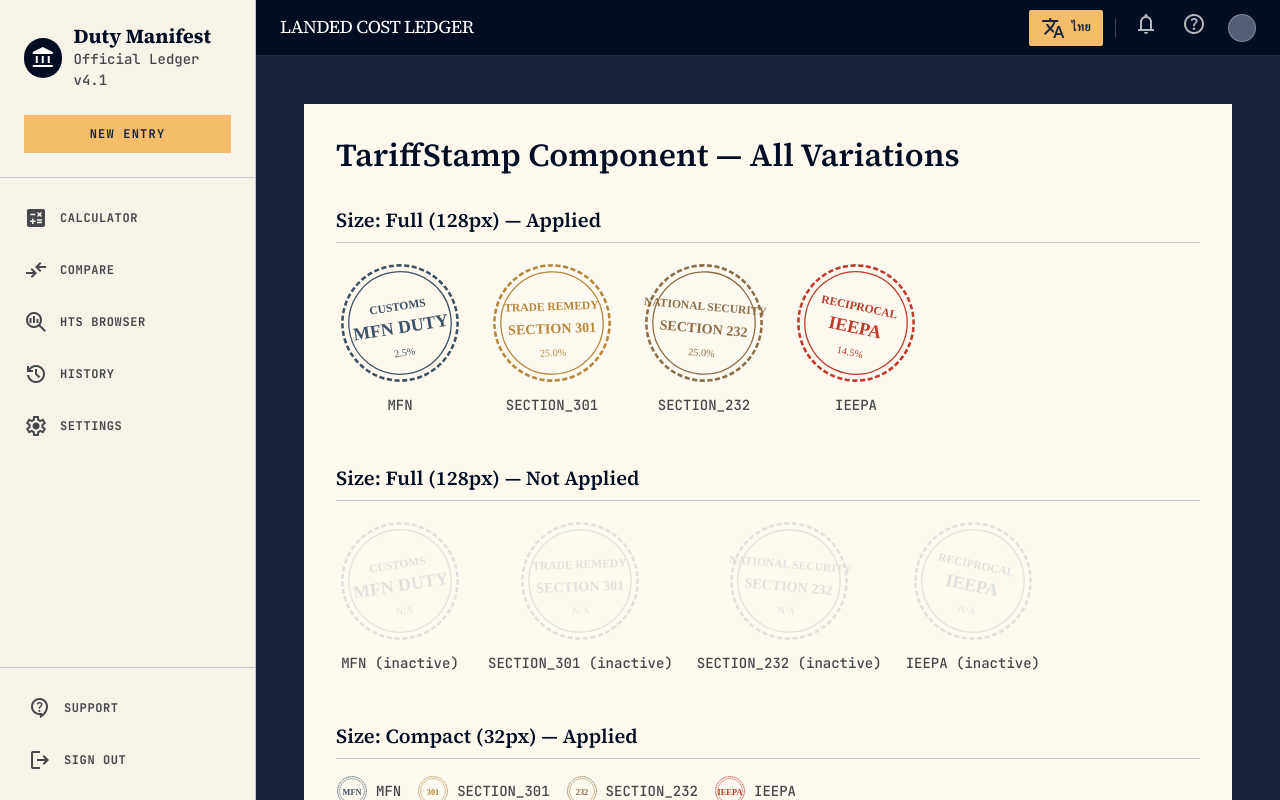
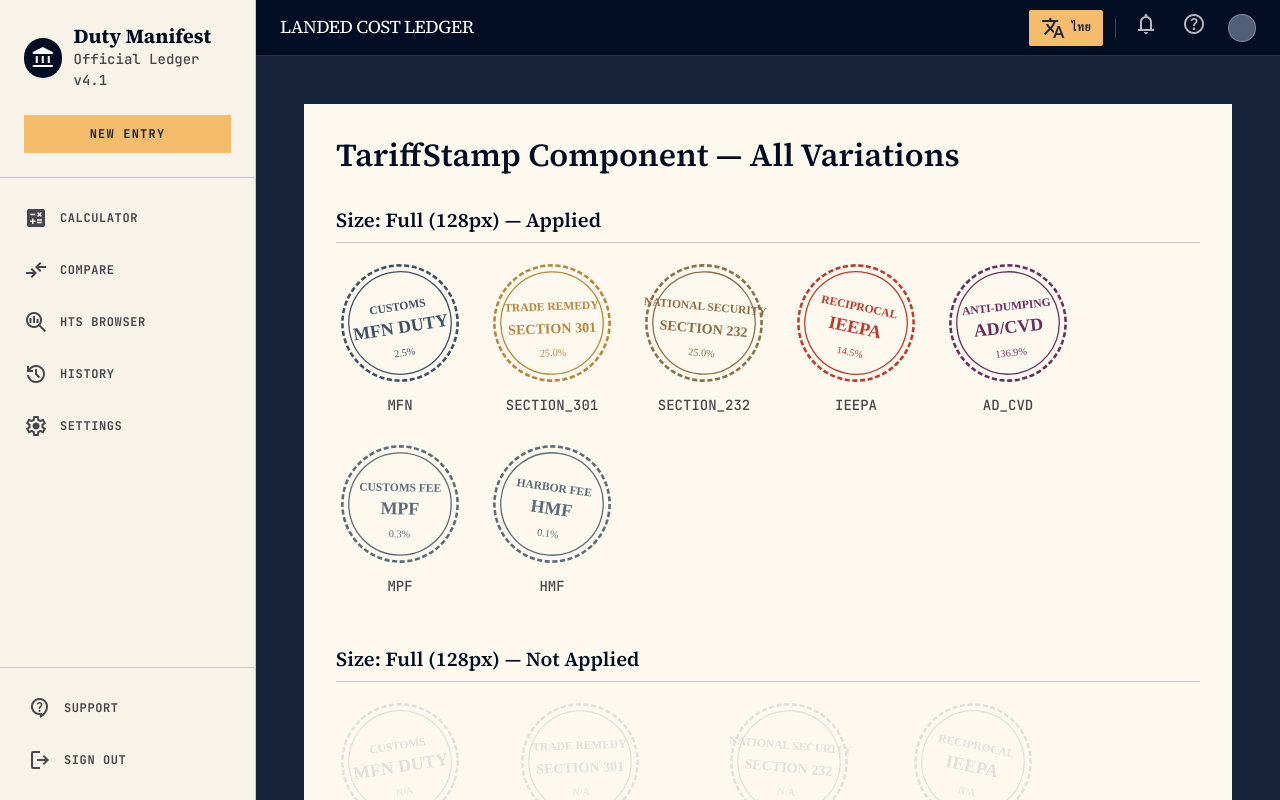
Before and after one commit to wave03F/landed-cost-engine, a Next.js app in the folder frontend/: page /demo/stamps in a window 1280 px wide. Built offline with nearby package versions, Linux system fonts and the light colour scheme.

Commit message:
Fix: add missing TariffType entries in demo page

```diff
--- a/frontend/src/app/demo/stamps/page.tsx
+++ b/frontend/src/app/demo/stamps/page.tsx
@@ -12,12 +12,15 @@
 import type { TariffType } from "@/lib/types";
 import { TariffStamp } from "@/components/ui/TariffStamp";
 
-const TARIFF_TYPES: TariffType[] = ["MFN", "SECTION_301", "SECTION_232", "IEEPA"];
+const TARIFF_TYPES: TariffType[] = ["MFN", "SECTION_301", "SECTION_232", "IEEPA", "AD_CVD", "MPF", "HMF"];
 const SAMPLE_RATES: Record<TariffType, number> = {
   MFN: 0.025,
   SECTION_301: 0.25,
   SECTION_232: 0.25,
   IEEPA: 0.145,
+  AD_CVD: 1.3692,
+  MPF: 0.003464,
+  HMF: 0.00125,
 };
 
 export default function StampDemoPage() {
```
